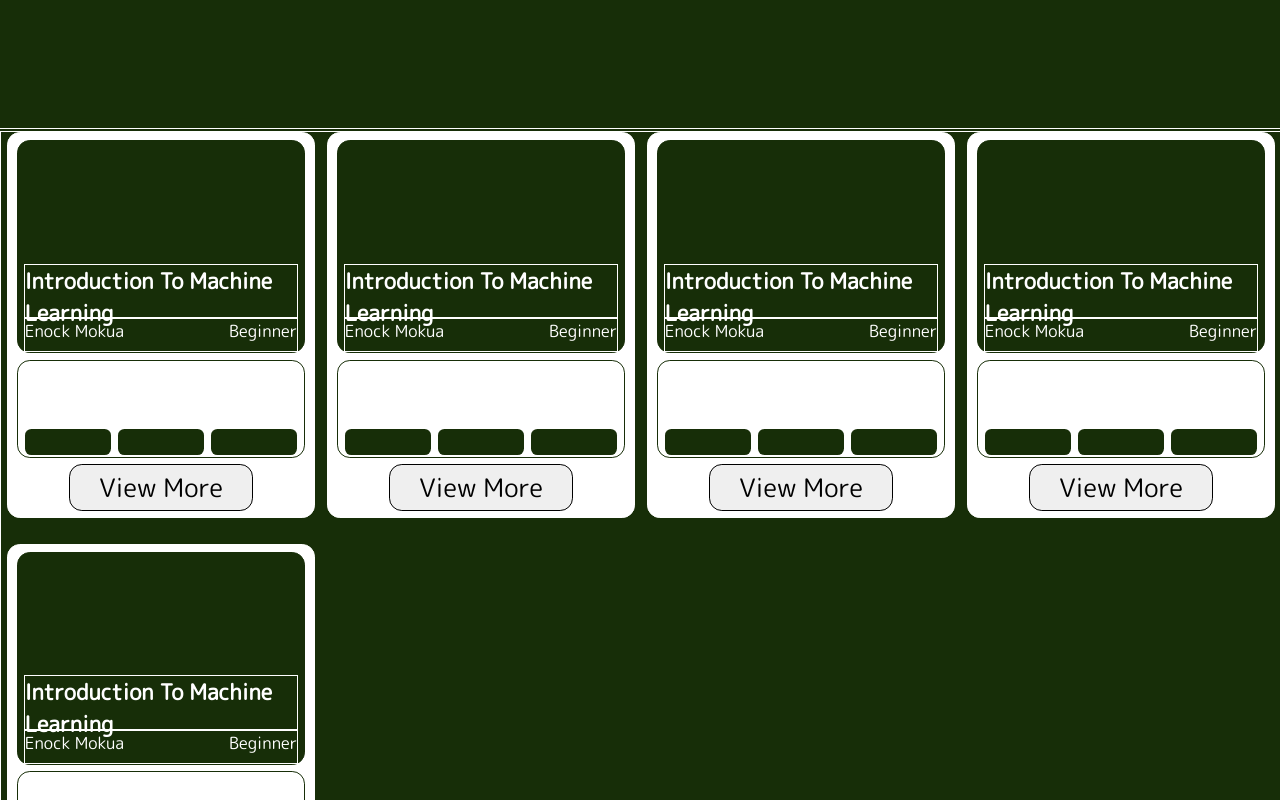
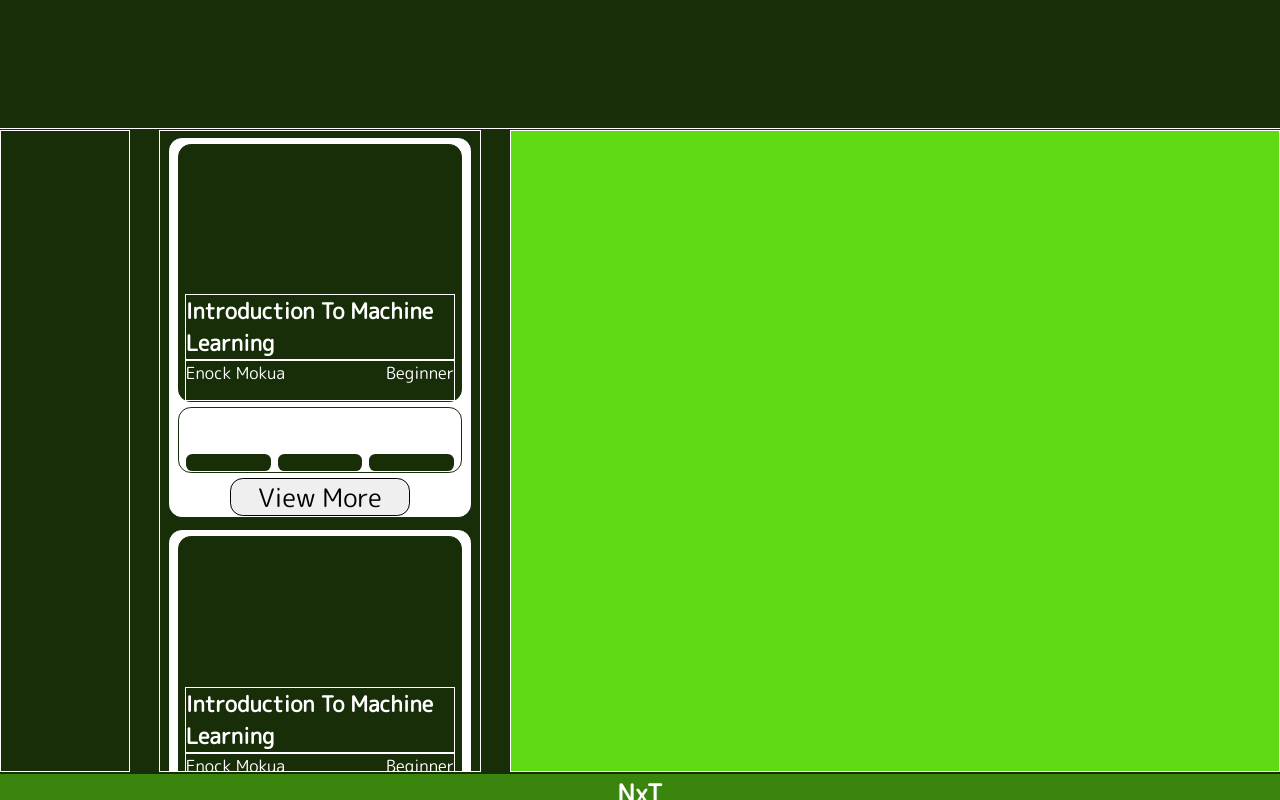
Before and after one commit to MokuaEnock/NxT-learn, a React (Create React App) app: page / in a window 1280 px wide. Shown: the part 740-1540 px from the top of the page. Built offline with nearby package versions, Linux system fonts and the light colour scheme.

Commit message:
add scroll effects to UL

```diff
--- a/src/App.css
+++ b/src/App.css
@@ -151,25 +151,36 @@ footer {
 
 #course {
   width: 100%;
-  height: max-content;
+  height: 50vw;
+  display: flex;
+  flex-direction: row;
+  justify-content: space-between;
+  align-items: center;
 }
 
 /* course list */
 ul {
-  width: 100%;
-  height: max-content;
-  border: thin solid white;
-  display: grid;
-  grid-template-columns: repeat(4, 25%);
-  row-gap: 2vw;
-  list-style: none;
+  width: 25%;
+  height: 50vw;
+  border: thin solid #ffffff;
+  display: flex;
+  flex-direction: column;
+  justify-content: space-evenly;
+  align-items: center;
+  overflow-y: scroll;
 }
 
+
 li {
-  height: 30vw;
-  margin-left: 2%;
-  margin-right: 2%;
+  width: 94%;
+  height: 60vw;
   border: thin solid #ffffff;
+  margin-top: .5vw;
+  margin-bottom: .5vw;
+}
+
+li>* {
+  margin-top: 0.4vw;
 }
 
 .job_card {
@@ -192,7 +203,7 @@ li {
 
 .jobCard_header {
   width: 94%;
-  height: 55%;
+  height: 20vw;
   display: flex;
   flex-direction: column;
   justify-content: flex-end;
@@ -234,7 +245,7 @@ li {
 
 .jobCard_body {
   width: 94%;
-  height: 25%;
+  height: 5vw;
   display: flex;
   flex-direction: column;
   justify-content: space-evenly;
@@ -267,13 +278,31 @@ li {
 .jobCard_footer {
   border-radius: 1vw;
   width: 60%;
-  height: 12%;
+  height: 3vw;
   font-size: 2vw;
   border: thin solid;
   display: flex;
   flex-direction: row;
   justify-content: space-evenly;
   align-items: center;
+}
+
+
+/* aside  */
+
+aside {
+  width: 10%;
+  height: 100%;
+  border: thin solid white;
+}
+
+/* description */
+
+#description {
+  width: 60%;
+  height: 100%;
+  border: thin solid #ffffff;
+  background-color: #5EDB12;
 }
 
 /* about page ================================================================== */
--- a/src/components/courses/CourseList.js
+++ b/src/components/courses/CourseList.js
@@ -9,6 +9,7 @@ function CourseList() {
       <Card />
       <Card />
       <Card />
+      <Card />
     </ul>
   );
 }
--- a/src/components/courses/Description.js
+++ b/src/components/courses/Description.js
@@ -1,7 +1,7 @@
 import React from "react";
 
 function Description() {
-  return <div></div>;
+  return <div id="description"></div>;
 }
 
 export default Description;
```
